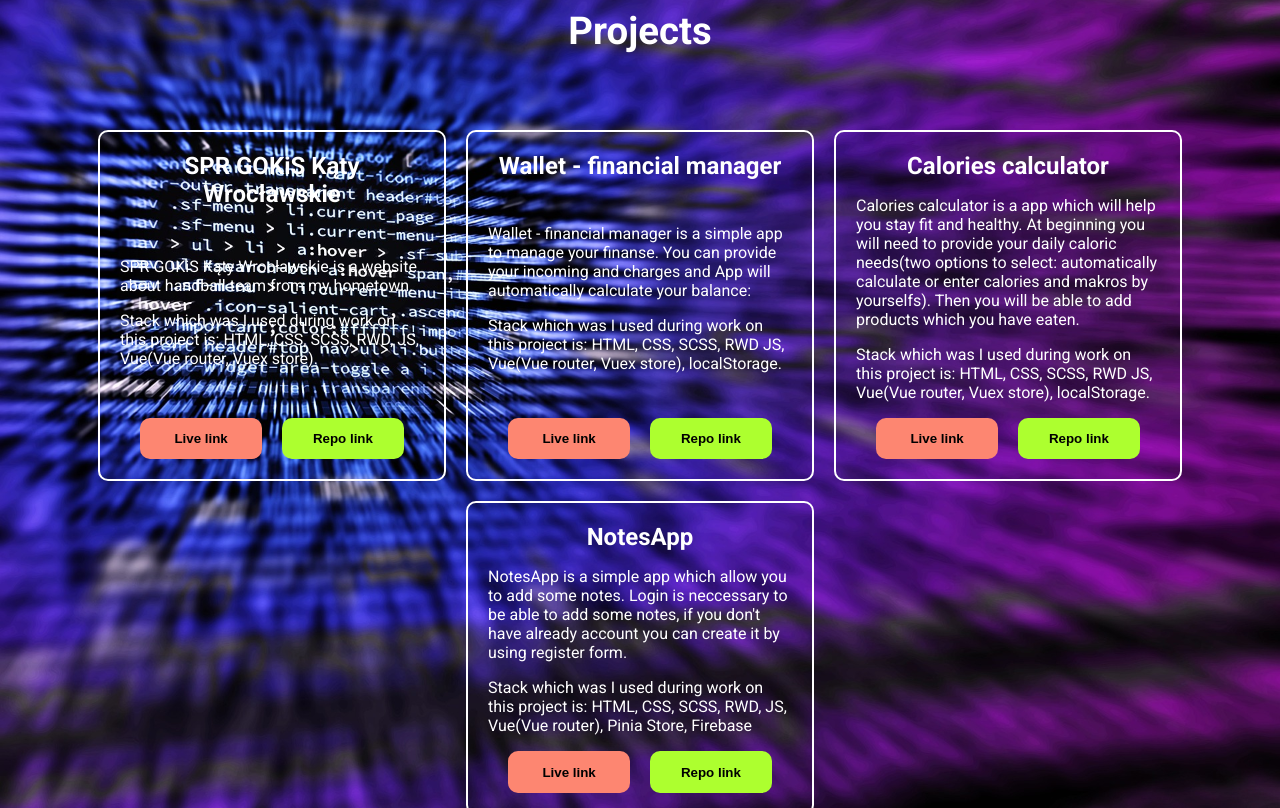
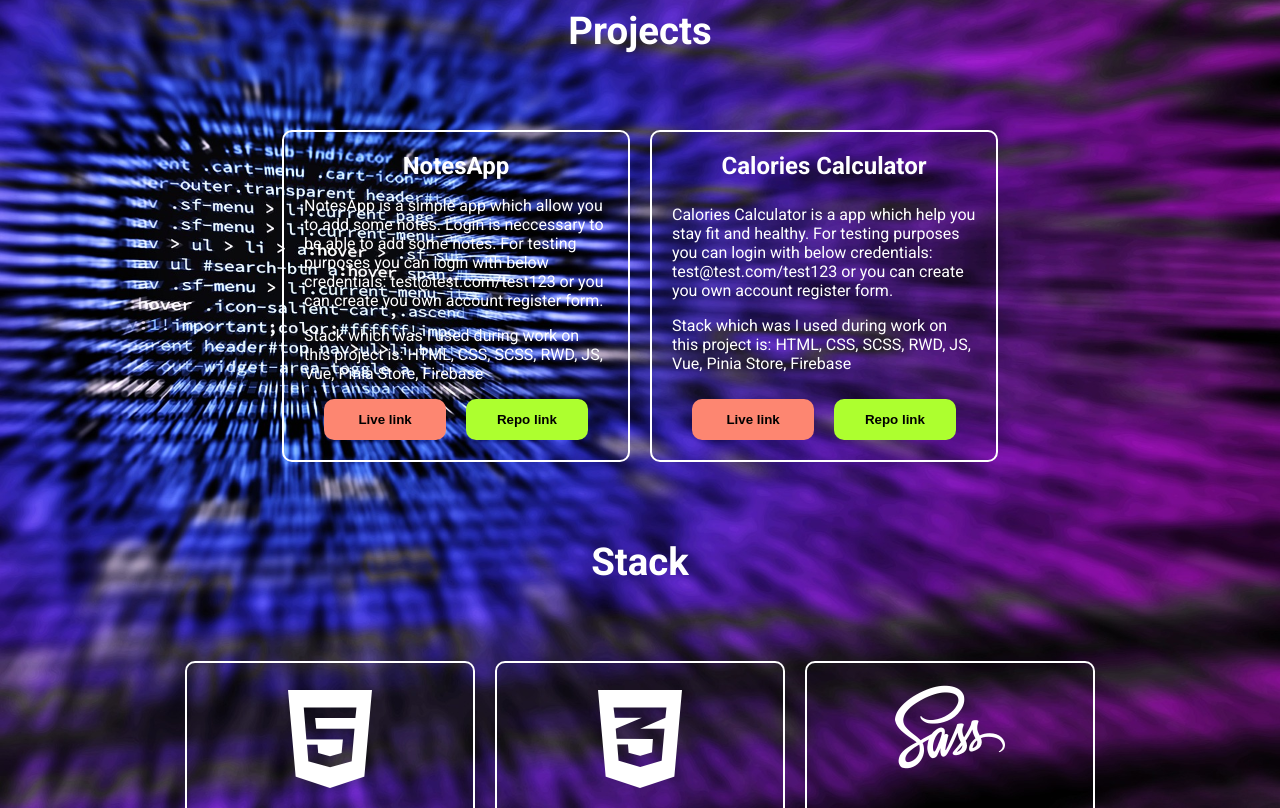
Before and after one commit to Cymekk/my-website, a Vue app: page / in a window 1280 px wide. Shown: the part 872-1680 px from the top of the page. Built offline with nearby package versions, Linux system fonts and the light colour scheme.

Commit message:
update projects

```diff
--- a/src/components/Contact/ContactComponent.vue
+++ b/src/components/Contact/ContactComponent.vue
@@ -13,6 +13,7 @@
 			<i class="fa-brands fa-linkedin"></i>
 			<p>https://www.linkedin.com/in/marcin-cymerman-7703b61b3/</p>
 		</div>
+
 	</section>
 </template>
 <script setup>
--- a/src/components/myProjects/MyProjectComponents.vue
+++ b/src/components/myProjects/MyProjectComponents.vue
@@ -3,79 +3,43 @@
 		<h2 class="projects__title" id="projects">Projects</h2>
 		<div class="projects__container">
 			<article class="projects__container--box">
-				<h3 class="title">SPR GOKiS Kąty Wrocławskie</h3>
-				<div class="text">
-					<p>SPR GOKiS Kąty Wrocławskie is a website about handball team from my hometown.</p>
-					<p>
-						Stack which was I used during work on this project is: HTML, CSS, SCSS, RWD, JS, Vue(Vue router, Vuex
-						store).
-					</p>
-				</div>
-
-				<div class="buttons-box">
-					<a href="https://cymekk.github.io/spr/" target="_blank"><button class="live">Live link</button></a>
-					<a href="https://github.com/Cymekk/spr" target="_blank"><button class="repo">Repo link</button></a>
-				</div>
-			</article>
-
-			<article class="projects__container--box">
-				<h3 class="title">Wallet - financial manager</h3>
-				<div class="text">
-					<p>
-						Wallet - financial manager is a simple app to manage your finanse. You can provide your incoming and charges
-						and App will automatically calculate your balance:
-					</p>
-					<p>
-						Stack which was I used during work on this project is: HTML, CSS, SCSS, RWD JS, Vue(Vue router, Vuex store),
-						localStorage.
-					</p>
-				</div>
-
-				<div class="buttons-box">
-					<a href="https://cymekk.github.io/wallet/" target="_blank"><button class="live">Live link</button></a>
-					<a href="https://github.com/Cymekk/wallet" target="_blank"><button class="repo">Repo link</button></a>
-				</div>
-			</article>
-
-			<article class="projects__container--box">
-				<h3 class="title">Calories calculator</h3>
-				<div class="text">
-					<p>
-						Calories calculator is a app which will help you stay fit and healthy. At beginning you will need to provide
-						your daily caloric needs(two options to select: automatically calculate or enter calories and makros by
-						yourselfs). Then you will be able to add products which you have eaten.
-					</p>
-					<p>
-						Stack which was I used during work on this project is: HTML, CSS, SCSS, RWD JS, Vue(Vue router, Vuex store),
-						localStorage.
-					</p>
-				</div>
-
-				<div class="buttons-box">
-					<a href="https://cymekk.github.io/kalkulator-kalorii/" target="_blank"
-						><button class="live">Live link</button></a
-					>
-					<a href="https://github.com/Cymekk/kalkulator-kalorii" target="_blank"
-						><button class="repo">Repo link</button></a
-					>
-				</div>
-			</article>
-			<article class="projects__container--box">
 				<h3 class="title">NotesApp</h3>
 				<div class="text">
 					<p>
 						NotesApp is a simple app which allow you to add some notes. Login is neccessary to be able to add some
-						notes, if you don't have already account you can create it by using register form.
+						notes. For testing purposes you can login with below credentials: test@test.com/test123 or you can create
+						you own account register form.
 					</p>
 					<p>
-						Stack which was I used during work on this project is: HTML, CSS, SCSS, RWD, JS, Vue(Vue router), Pinia
-						Store, Firebase
+						Stack which was I used during work on this project is: HTML, CSS, SCSS, RWD, JS, Vue, Pinia Store, Firebase
 					</p>
 				</div>
 
 				<div class="buttons-box">
 					<a href="https://noteapp-d9faf.firebaseapp.com" target="_blank"><button class="live">Live link</button></a>
 					<a href="https://github.com/Cymekk/NoteApp" target="_blank"><button class="repo">Repo link</button></a>
+				</div>
+			</article>
+
+			<article class="projects__container--box">
+				<h3 class="title">Calories Calculator</h3>
+				<div class="text">
+					<p>
+						Calories Calculator is a app which help you stay fit and healthy. For testing purposes you can login with
+						below credentials: test@test.com/test123 or you can create you own account register form.
+					</p>
+					<p>
+						Stack which was I used during work on this project is: HTML, CSS, SCSS, RWD, JS, Vue, Pinia Store, Firebase
+					</p>
+				</div>
+
+				<div class="buttons-box">
+					<a href="https://calories-calculator-7b223.web.app/" target="_blank"
+						><button class="live">Live link</button></a
+					>
+					<a href="https://github.com/Cymekk/Calories-Calculator" target="_blank"
+						><button class="repo">Repo link</button></a
+					>
 				</div>
 			</article>
 		</div>
@@ -88,7 +52,6 @@ onMounted(() => {
 	const handleObserver = () => {
 		const projects = document.querySelector('.projects')
 		const currentSection = window.scrollY
-
 
 		if (projects.offsetTop <= currentSection + window.innerHeight - 200) {
 			projects.classList.add('active')
```
